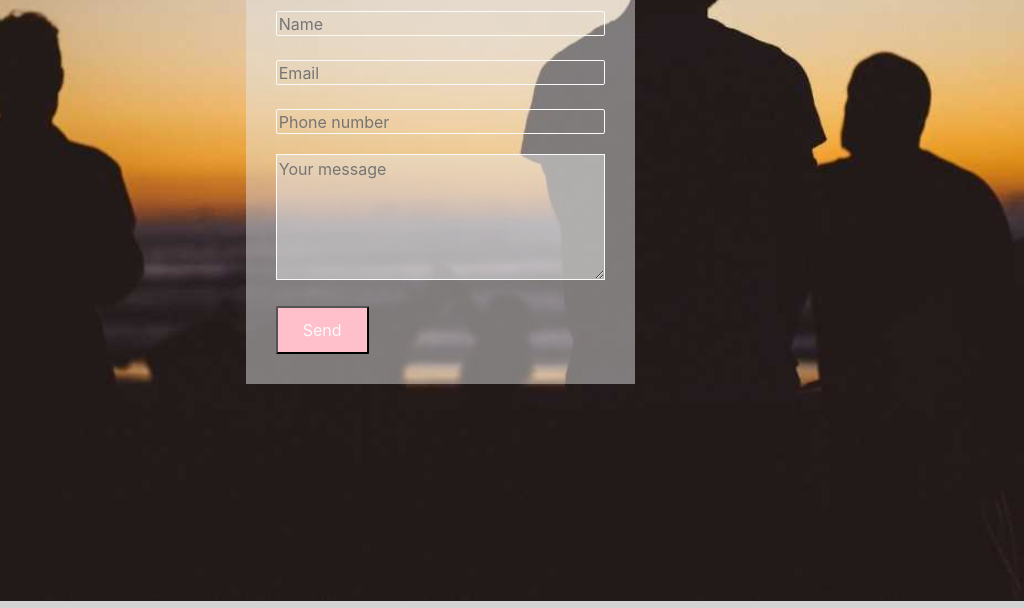
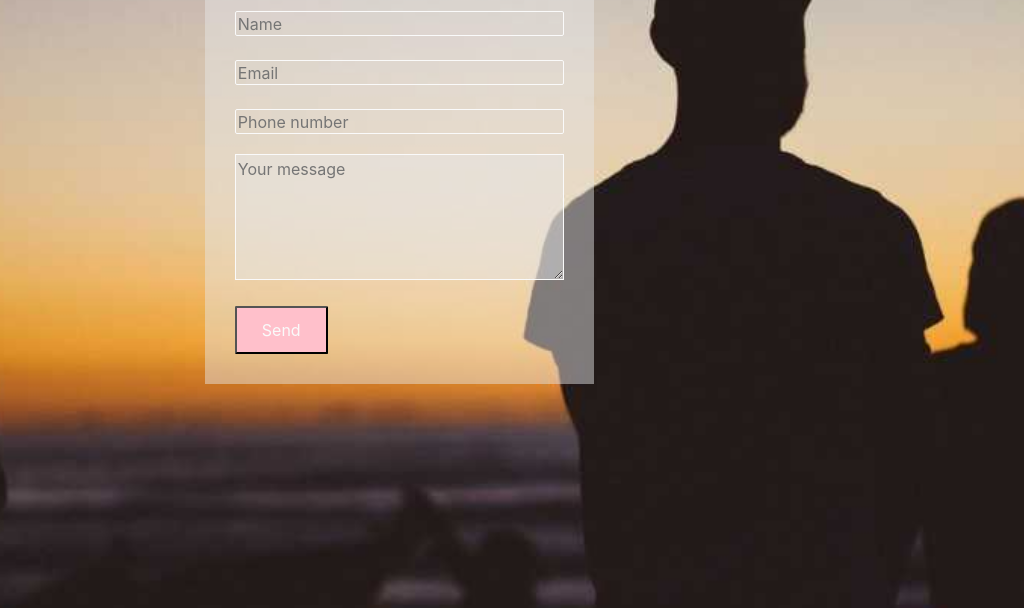
Before and after one commit to Code-Institute-Submissions/windsurfschool, a plain HTML site: page contact.html in a window 1024 px wide. Shown: the part 339-947 px from the top of the page. Drawn offline with nearby package versions, Linux system fonts and the light colour scheme.

Commit message:
media setting change

```diff
--- a/assets/css/style.css
+++ b/assets/css/style.css
@@ -300,9 +300,7 @@ font-size: 10px;
 
 }
 
-@media only screen
-and (min-device-width : 768px)
-and (max-device-width : 1024px)  {
+@media only screen and (min-width: 768px) and (max-width: 1024px)  {
   .form-section {
     clear: left;
     background-image:url('../images/reservations_form_image.jpg');
@@ -340,9 +338,7 @@ and (max-device-width : 1024px)  {
 
 }
 
-@media only screen
-and (min-device-width : 1024px)
-and (max-device-width : 1366px)  {
+@media only screen and (min-width : 1024px) and (max-width : 1366px)  {
     .form-section {
     clear: left;
     background-image:url('../images/reservations_form_image.jpg');
```
